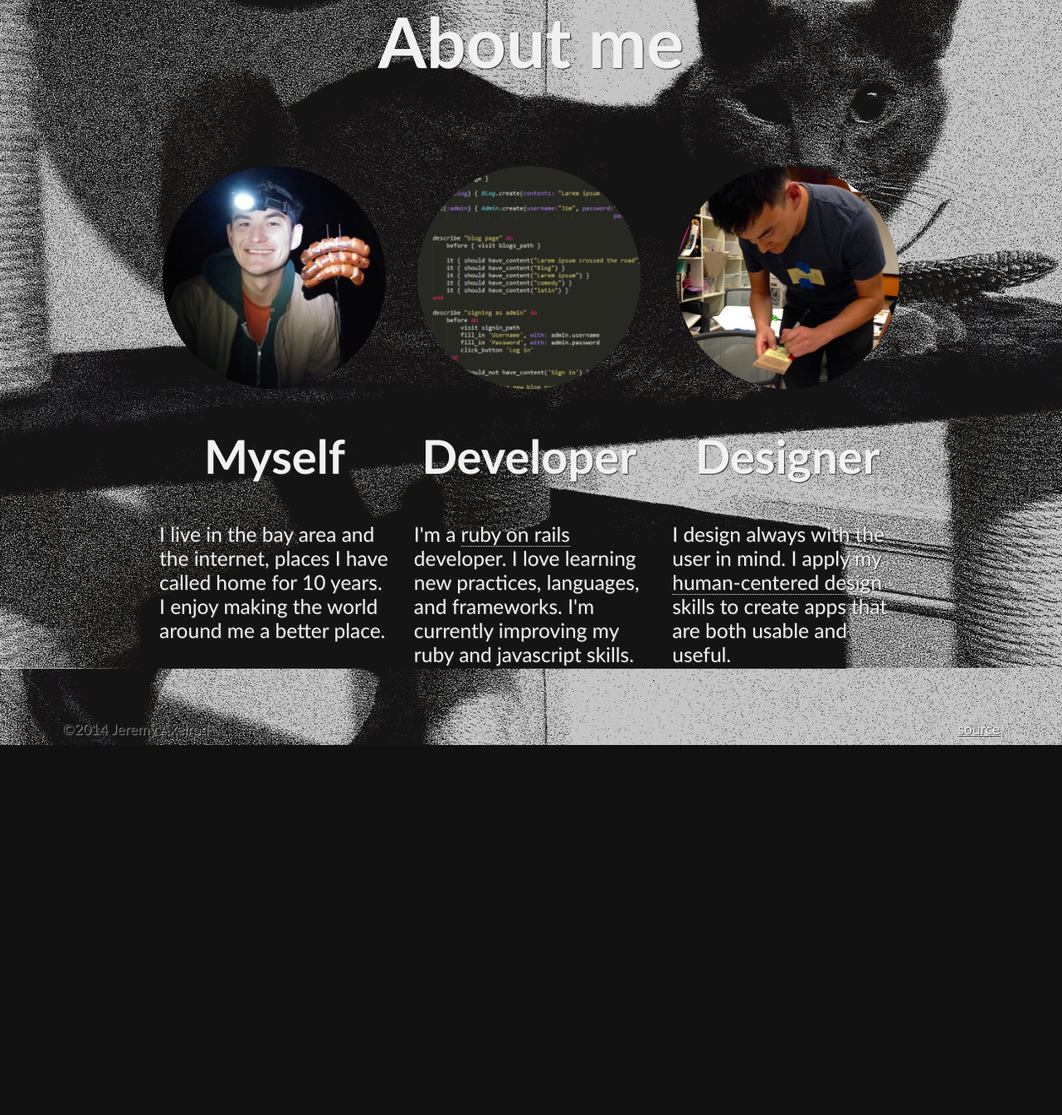
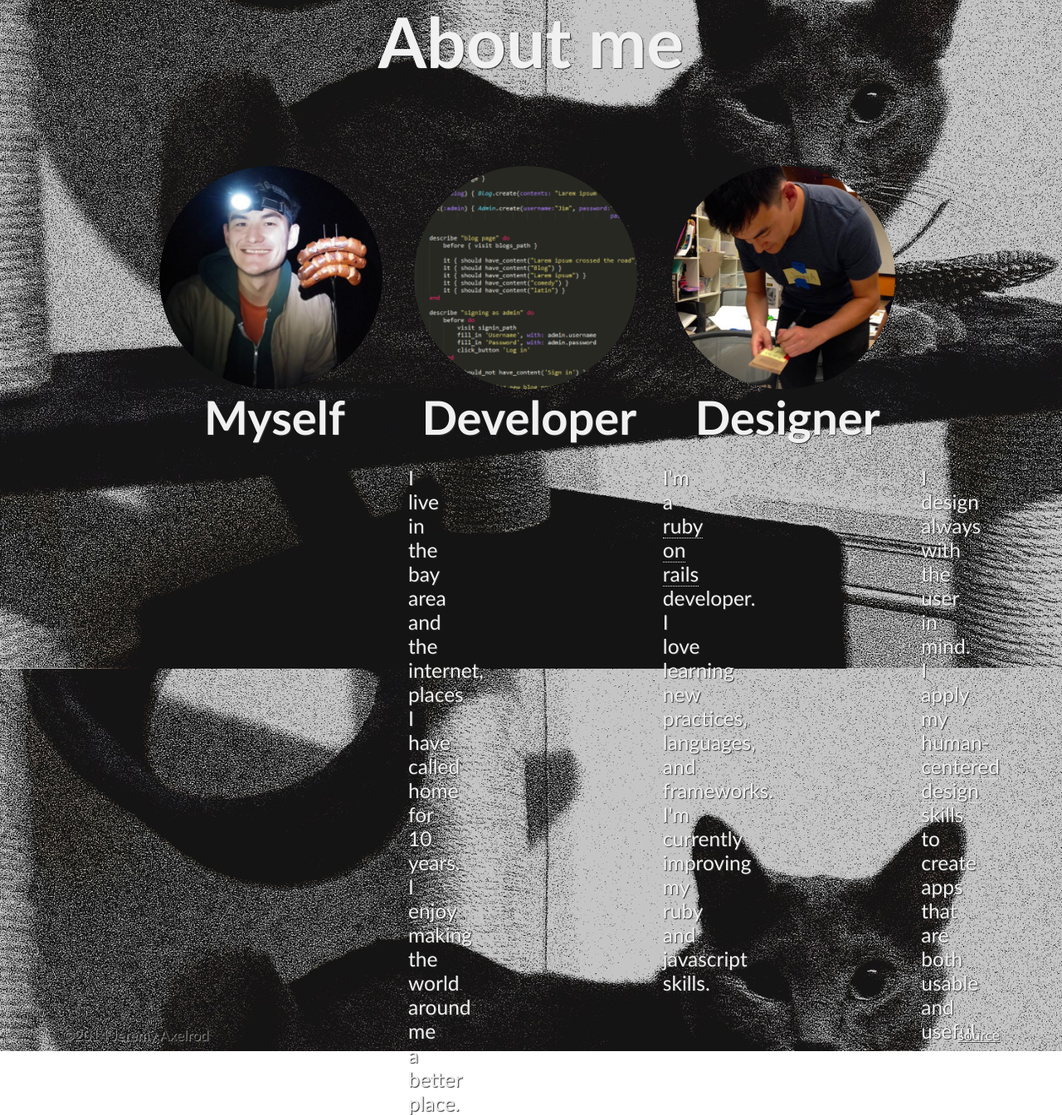
Before and after one commit to jeaxelrod/personal-site, a Rails app: page /about in a window 1280 px wide. Shown: the part 251-1595 px from the top of the page at 83% size. Before the commit the page ends 1149 px from the top, so only its background shows below. Run offline with Rails 7, Linux system fonts and the light colour scheme; style sheets or scripts are compiled from the project's sources; some libraries are stand-ins or nearby versions; some web fonts are replaced.

Commit message:
Mobile about layout and analytics javascript changes

```diff
--- a/app/assets/javascripts/analytics.js.coffee
+++ b/app/assets/javascripts/analytics.js.coffee
@@ -1,5 +1,5 @@
 $(document). on 'page:change', ->
   if window._gaq?
-	  _gaq.push ['_trackPageview']
-	else if window.pageTracker?
-	  pageTracker._trackPageview()
+    _gaq.push ['_trackPageview']
+  else if window.pageTracker?
+    pageTracker._trackPageview()
--- a/app/assets/stylesheets/custom.css.scss
+++ b/app/assets/stylesheets/custom.css.scss
@@ -204,40 +204,47 @@
 	}
 
 	.about-pic {
-		width: 94%;
-		height: 275px;
+		width: 25vw;
+		height: 25vw;
 		border-radius: 999px;
-		margin-left: 3%;
-		margin-right: 3%;
 		background-size: cover;
 		background-repeat: no-repeat;
 		background-position: right top;
+		float: left;
 	}
 
 	#about-left {
-		float:left;
-		display: inline-block;
-		width: 31%;
+		display: block;
+		height: 25vw;
+		margin-bottom: 20px;
 
 		h2 {
 			text-align: center;
+			margin-bottom: 24px;
+			margin-top: 0;
 		}
 
 		.about-pic {
 				background-image: url('/images/pigeon-jeremy.jpg');
-
+		}
+		p {
+		  padding-left: 300px;
 		}
 	}
 
 	#about-center {
-		width: 31%;
-		clear: left;
-		margin-left: 3.25%;
-		margin-right: 3.25%;
 		display: inline-block;
+		height: 25vw;
+		margin-bottom: 20px;
 
-		 h2 {
+		h2 {
 			text-align: center;
+			margin-bottom: 24px;
+			margin-top: 0;
+		}
+
+		p {
+		  padding-left: 300px;
 		}
 
 		.about-pic {
@@ -246,12 +253,18 @@
 	}
 
 	#about-right {
-		float: right;
-		width: 31%;
 		display: inline-block;
+		height: 25vw;
+		margin-bottom: 20px;
 
 		h2 {
 			text-align: center;
+			margin-bottom: 24px;
+			margin-top: 0;
+		}
+
+		p {
+		  margin-left: 300px;
 		}
 
 		.about-pic {
```
Also changed, not shown: 5 other files.
